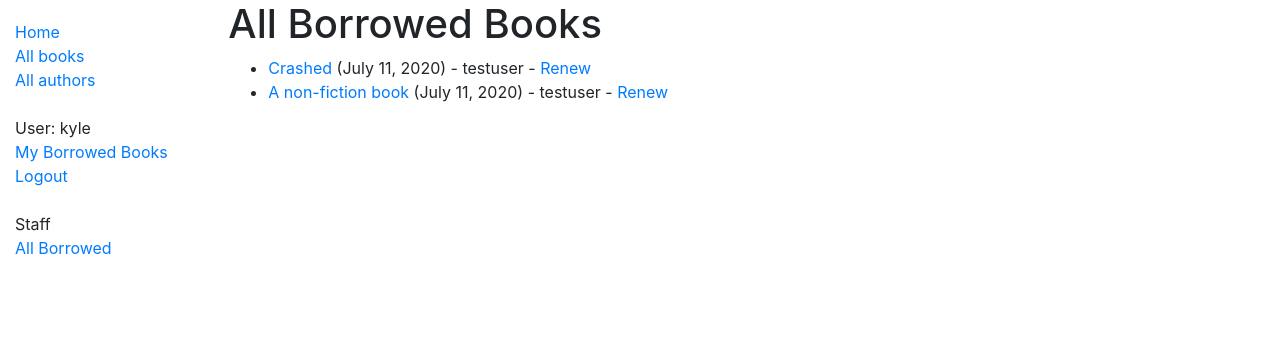
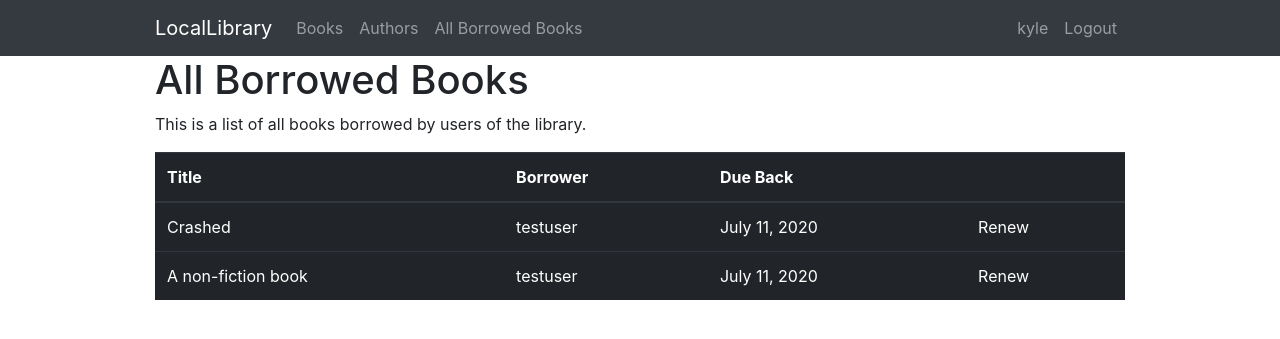
Before and after one commit to kylejohnson1/local-library, a Django app: page /catalog/borrowed/ in a window 1280 px wide. Shown: the top 339 px of the page. Run offline with Django 3.2, Linux system fonts and the light colour scheme; a user stored in the database is signed in; data comes from the database, SQL or seed files in the repository; both versions use the stored data as it was after the commit; some libraries are stand-ins or nearby versions.

Commit message:
Update visual style of navbar and listviews

```diff
--- a/catalog/static/css/styles.css
+++ b/catalog/static/css/styles.css
@@ -1,5 +1,14 @@
-.sidebar-nav {
-    margin-top: 20px;
-    padding: 0;
-    list-style: none;
+table a {
+    color: white;
 }
+
+table a:hover {
+    color: lightblue;
+    text-decoration: none;
+}
+
+.container-fluid {
+    margin-right: auto;
+    margin-left: auto;
+    max-width: 1000px;
+}
--- a/catalog/templates/base_generic.html
+++ b/catalog/templates/base_generic.html
@@ -1,40 +1,43 @@
 <!DOCTYPE html>
 <html lang="en">
+
 <head>
     {% block title %}<title>Local Library</title>{% endblock %}
     <meta charset="utf-8">
     <meta name="viewport" content="width=device-width, initial-scale=1">
-  <link rel="stylesheet" href="https://stackpath.bootstrapcdn.com/bootstrap/4.1.3/css/bootstrap.min.css" integrity="sha384-MCw98/SFnGE8fJT3GXwEOngsV7Zt27NXFoaoApmYm81iuXoPkFOJwJ8ERdknLPMO" crossorigin="anonymous">
+    <link rel="stylesheet" href="https://stackpath.bootstrapcdn.com/bootstrap/4.1.3/css/bootstrap.min.css"
+        integrity="sha384-MCw98/SFnGE8fJT3GXwEOngsV7Zt27NXFoaoApmYm81iuXoPkFOJwJ8ERdknLPMO" crossorigin="anonymous">
     <!-- Add additional CSS in static file -->
     {% load static %}
     <link rel="stylesheet" href="{% static 'css/styles.css' %}">
 </head>
+
 <body>
+    <nav class="navbar navbar-expand-sm bg-dark navbar-dark">
         <div class="container-fluid">
-    <div class="row">
-      <div class="col-sm-2">
             {% block sidebar %}
-        <ul class="sidebar-nav">
-          <li><a href="{% url 'index' %}">Home</a></li>
-          <li><a href="{% url 'books' %}">All books</a></li>
-          <li><a href="{% url 'authors' %}">All authors</a></li>
+            <ul class="navbar-nav mr-auto">
+                <a class="navbar-brand" href="{% url 'index' %}">LocalLibrary</a>
+                <li class="nav-item"><a class="nav-link" href="{% url 'books' %}">Books</a></li>
+                <li class="nav-item"><a class="nav-link" href="{% url 'authors' %}">Authors</a></li>
+                {% if perms.catalog.can_mark_returned %}
+                <li class="nav-item"><a class="nav-link" href="{% url 'all-borrowed' %}">All Borrowed Books</a></li>
+                {% endif %}
+            </ul>
+            <ul class="navbar-nav ml-auto">
                 {% if user.is_authenticated %}
-          <br>
-          <li>User: {{ user.get_username }}</li>
-          <li><a href="{% url 'my-borrowed' %}">My Borrowed Books</a></li>
-          <li><a href="{% url 'logout'%}?next={{request.path}}">Logout</a></li>
+                <li class="nav-item"><a class="nav-link" href="{% url 'my-borrowed' %}">{{ user.get_username }}</a></li>
+                <li class="nav-item"><a class="nav-link" href="{% url 'logout'%}?next={{request.path}}">Logout</a></li>
                 {% else %}
-          <li><a href="{% url 'login'%}?next={{request.path}}">Login</a></li>
-        {% endif %}
-        {% if perms.catalog.can_mark_returned %}
-          <br>
-          <li>Staff</li>
-          <li><a href="{% url 'all-borrowed' %}">All Borrowed</a></li>
+                <li class="nav-item"><a class="nav-link" href="{% url 'login'%}?next={{request.path}}">Login</a></li>
                 {% endif %}
             </ul>
             {% endblock %}
         </div>
-      <div class="col-sm-10 ">
+    </nav>
+    <div class="container-fluid">
+        <div class="row">
+            <div class="col-sm-12">
                 {% block content %}{% endblock %}
 
                 {% block pagination %}
@@ -58,4 +61,5 @@
         </div>
     </div>
 </body>
+
 </html>
--- a/catalog/templates/catalog/bookinstance_list_borrowed_librarian.html
+++ b/catalog/templates/catalog/bookinstance_list_borrowed_librarian.html
@@ -2,15 +2,30 @@
 
 {% block content %}
     <h1>All Borrowed Books</h1>
-
+    <p>This is a list of all books borrowed by users of the library.</p>
     {% if bookinstance_list %}
-    <ul>
+    <table class="table table-dark table-hover">
+        <thead>
+            <tr>
+                <th>Title</th>
+                <th>Borrower</th>
+                <th>Due Back</th>
+                {% if perms.catalog.can_mark_returned %}
+                <th></th>
+                {% endif %}
+            </tr>
+        </thead>
         {% for bookinst in bookinstance_list %}
-        <li class="{% if bookinst.is_overdue %}text_danger{% endif %}">
-            <a href="{% url 'book-detail' bookinst.book.pk %}">{{ bookinst.book.title }}</a> ({{ bookinst.due_back }}) - {{ bookinst.borrower }} {% if perms.catalog.can_mark_returned %}- <a href="{% url 'renew-book-librarian' bookinst.id %}">Renew</a> {% endif %}
-        </li>
+        <tr>
+            <td><a href="{% url 'book-detail' bookinst.book.pk %}">{{ bookinst.book.title }}</a></td>
+            <td>{{ bookinst.borrower }}</td>
+            <td>{{ bookinst.due_back }}</td>
+            {% if perms.catalog.can_mark_returned %}
+            <td><a href="{% url 'renew-book-librarian' bookinst.id %}">Renew</a></td>
+            {% endif %}
+        </tr>
         {% endfor %}
-    </ul>
+    </table>
     {% else %}
         <p>There are no books borrowed.</p>
     {% endif %}
```
Also changed, not shown: catalog/templates/catalog/author_list.html (+13 -6 lines), catalog/templates/catalog/book_list.html (+20 -6 lines), catalog/templates/catalog/bookinstance_list_borrowed_user.html (+12 -5 lines), catalog/templates/index.html (+5 -11 lines), db.sqlite3. Lines whose indentation alone changed are shown as unchanged.
